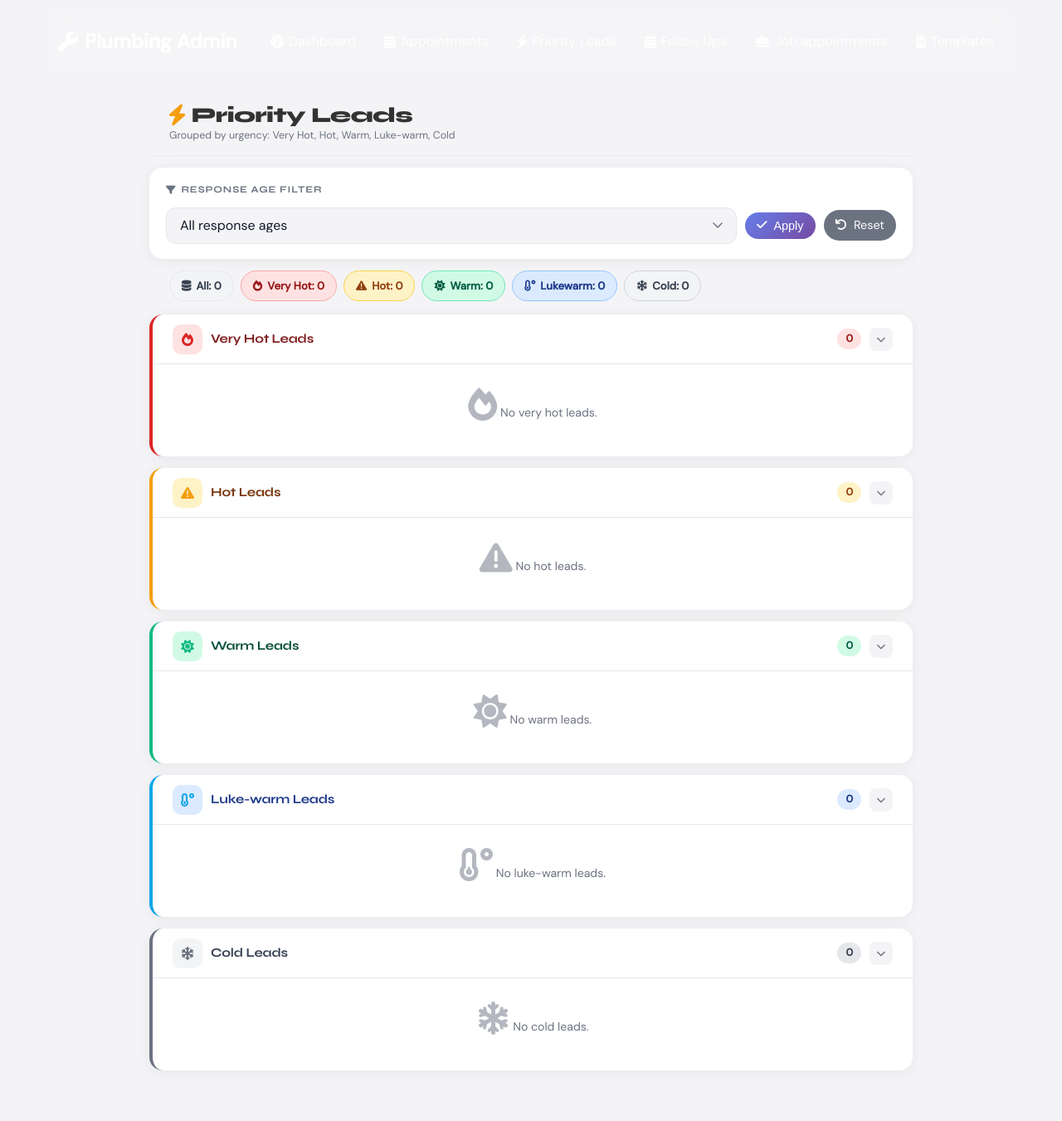
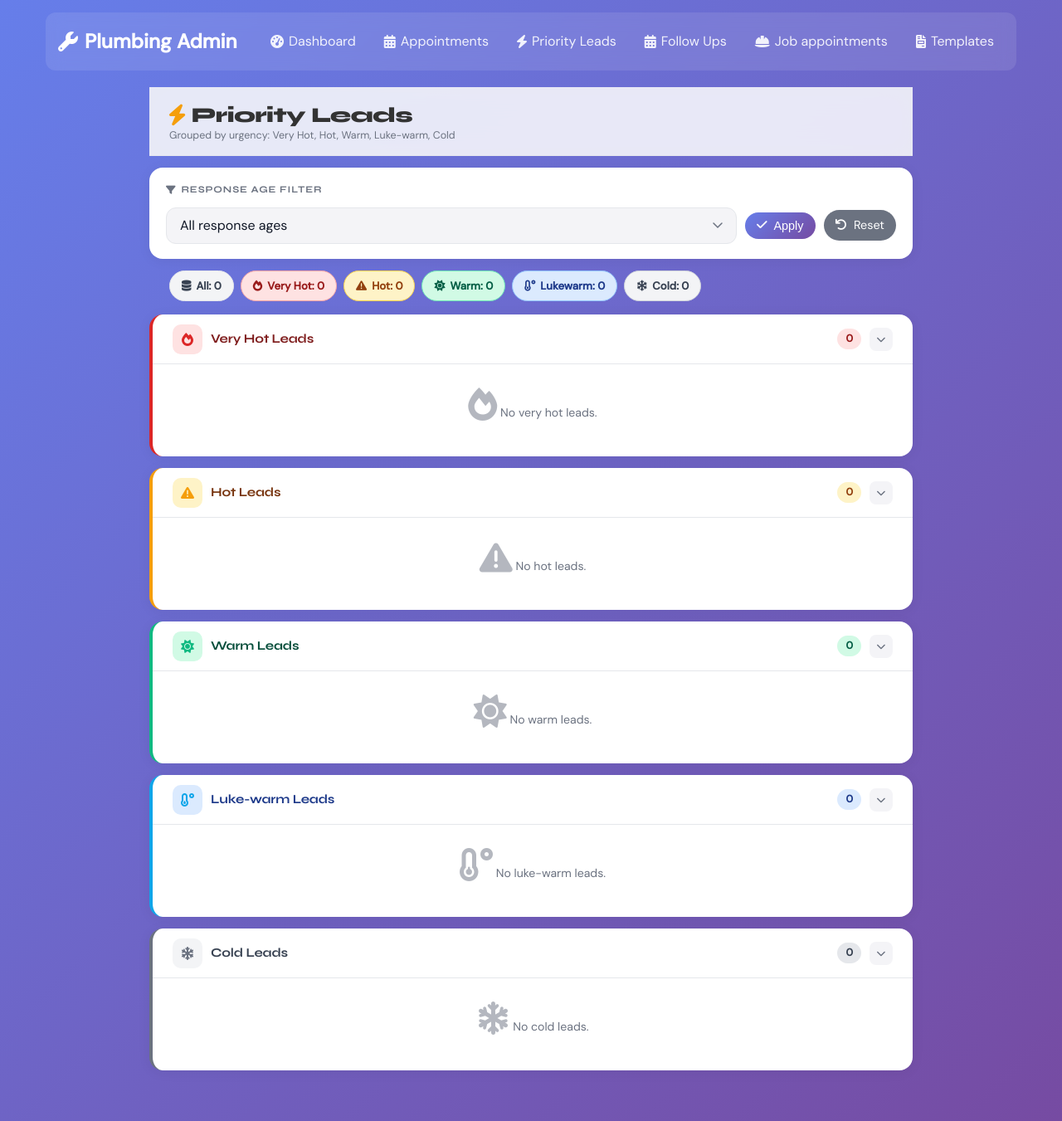
Before and after one commit to DevJoymanu/Plumbot_v1, a Django app: page /leads/priority/ in a window 1280 px wide. Shown: the whole page at 83% size. Run offline with Django 5.2, Linux system fonts and the light colour scheme; the visitor is signed in with stand-in values (Sample User, id 1); data that the repository does not hold is empty; parts of the project's set-up code (start-up, migrations or seed data) failed here and were passed over; some libraries are stand-ins or nearby versions.

Commit message:
lead scoring 18

```diff
--- a/bot/templates/priority_leads.html
+++ b/bot/templates/priority_leads.html
@@ -29,7 +29,6 @@
     }
 
     body {
-        background: var(--bg) !important;
         font-family: 'DM Sans', sans-serif;
         -webkit-font-smoothing: antialiased;
         -moz-osx-font-smoothing: grayscale;
```
